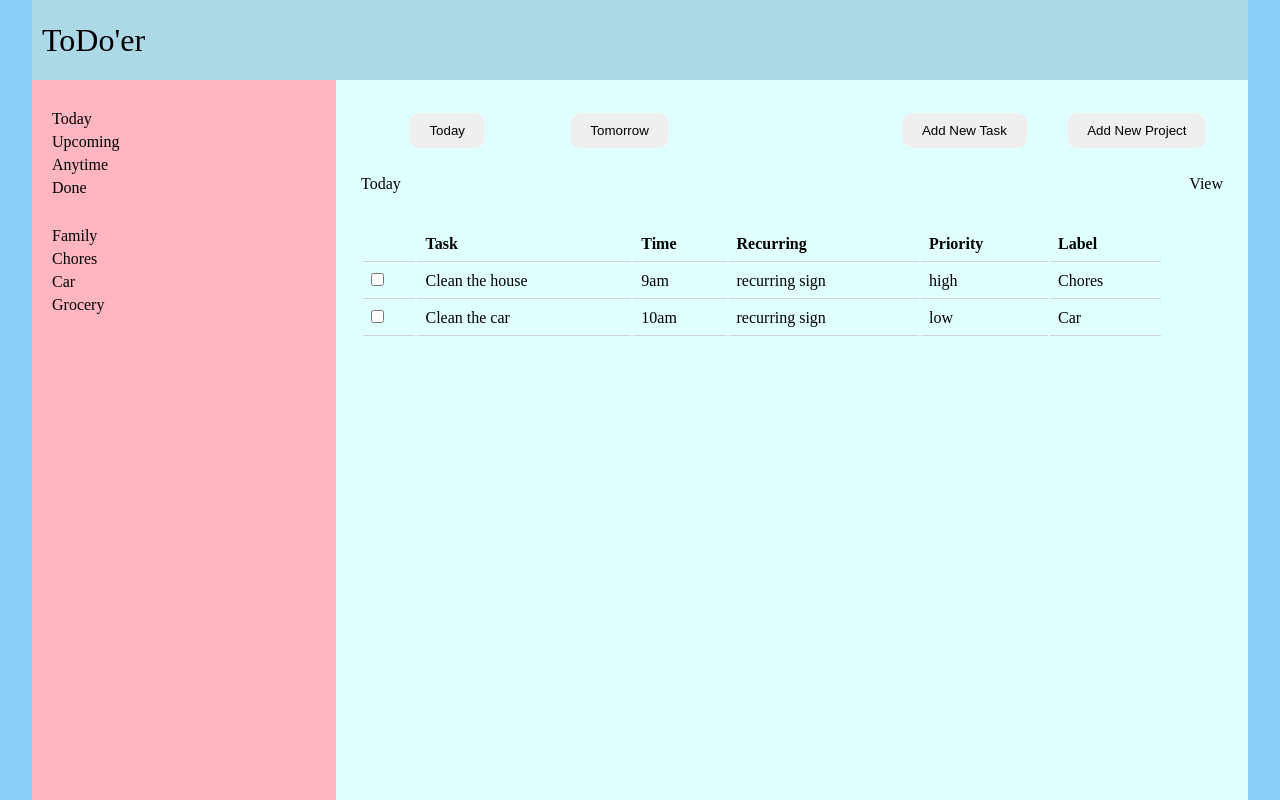
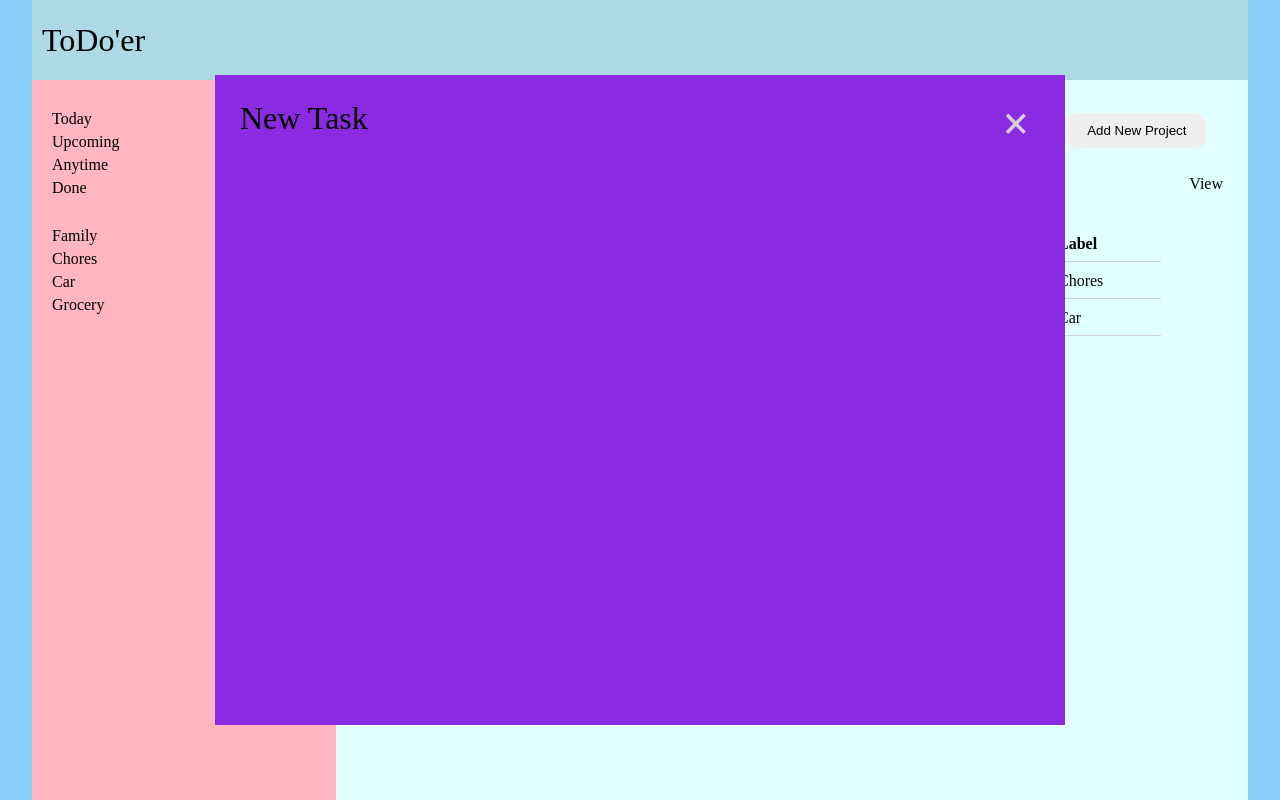
Before and after one commit to pagameri/todo-list, a website built with webpack: page dist/index.html in a window 1280 px wide. Both pictures are taken after a click on the button "Add New Task". Built offline with nearby package versions, Linux system fonts and the light colour scheme.

Commit message:
Add working Task modals

```diff
--- a/src/index.js
+++ b/src/index.js
@@ -1 +1,37 @@
 import './styles.css';
+import { toggleNewTaskModal, toggleNewProjectModal } from './modalMngr.js';
+
+export const DOMManager = (() => {
+  const modalOverlay = document.querySelector('.modal-overlay');
+  const newTaskBtn = document.querySelector('#add-new-task');
+  const newTaskModal = document.querySelector('#new-task-modal');
+  const closeNewTaskModal = document.querySelector('#close-new-task');
+  const newProjectBtn = document.querySelector('#add-new-project');
+  const newProjectModal = document.querySelector('#new-project-modal');
+  const closeNewProjectModal = document.querySelector('#close-new-project');
+  return {
+    newTaskBtn,
+    newTaskModal,
+    modalOverlay,
+    closeNewTaskModal,
+    newProjectBtn,
+    newProjectModal,
+    closeNewProjectModal,
+    }
+})()
+
+DOMManager.newTaskBtn.addEventListener('click', () => {
+  toggleNewTaskModal();
+});
+
+DOMManager.closeNewTaskModal.addEventListener('click', () => {
+  toggleNewTaskModal();
+});
+
+DOMManager.newProjectBtn.addEventListener('click', () => {
+  toggleNewProjectModal();
+});
+
+DOMManager.closeNewProjectModal.addEventListener('click', () => {
+  toggleNewProjectModal();
+});
--- /dev/null
+++ b/src/modalMngr.js
@@ -0,0 +1,15 @@
+import { DOMManager } from "./index.js";
+
+function toggleModal(modal) {
+  modal.classList.toggle('closed');
+  DOMManager.modalOverlay.classList.toggle('closed');
+}
+
+
+export function toggleNewTaskModal() {
+  toggleModal(DOMManager.newTaskModal);
+}
+
+export function toggleNewProjectModal() {
+  toggleModal(DOMManager.newProjectModal);
+}
--- a/src/styles.css
+++ b/src/styles.css
@@ -96,6 +96,59 @@ button {
   justify-content: space-between;
 }
 
+
+#new-task-modal,
+#new-project-modal {
+  padding: 25px;
+  position: fixed;
+  top: 50%;
+  left: 50%;
+  transform: translate(-50%, -50%);
+  width: 800px;
+  height: 600px;
+  max-width: 100%;
+  max-height: 100%;
+  opacity: 1;
+  display: block;
+  background-color: blueviolet;
+  z-index: 1010;
+}
+
+#new-task-modal.closed,
+#new-project-modal.closed {
+  display: none;
+}
+
+.modal-overlay {
+  z-index: 1000;
+  position: fixed;
+  top: 0;
+  left: 0;
+  width: 100%;
+  height: 100%;
+  display: block;
+}
+
+.modal-overlay.closed {
+  display: none;
+}
+
+.modal-header {
+  font-size: 2rem;
+}
+
+.close-button {
+  cursor: pointer;
+  float: right;
+  font-size: 3rem;
+  color: lightgray;
+  font-weight: bold;
+  width: 3rem;
+  line-height: 3rem;
+  text-align: center;
+  padding: 0;
+}
+
 table {
   width: 100%;
   text-align: left;
```
Also changed, not shown: dist/index.html.
